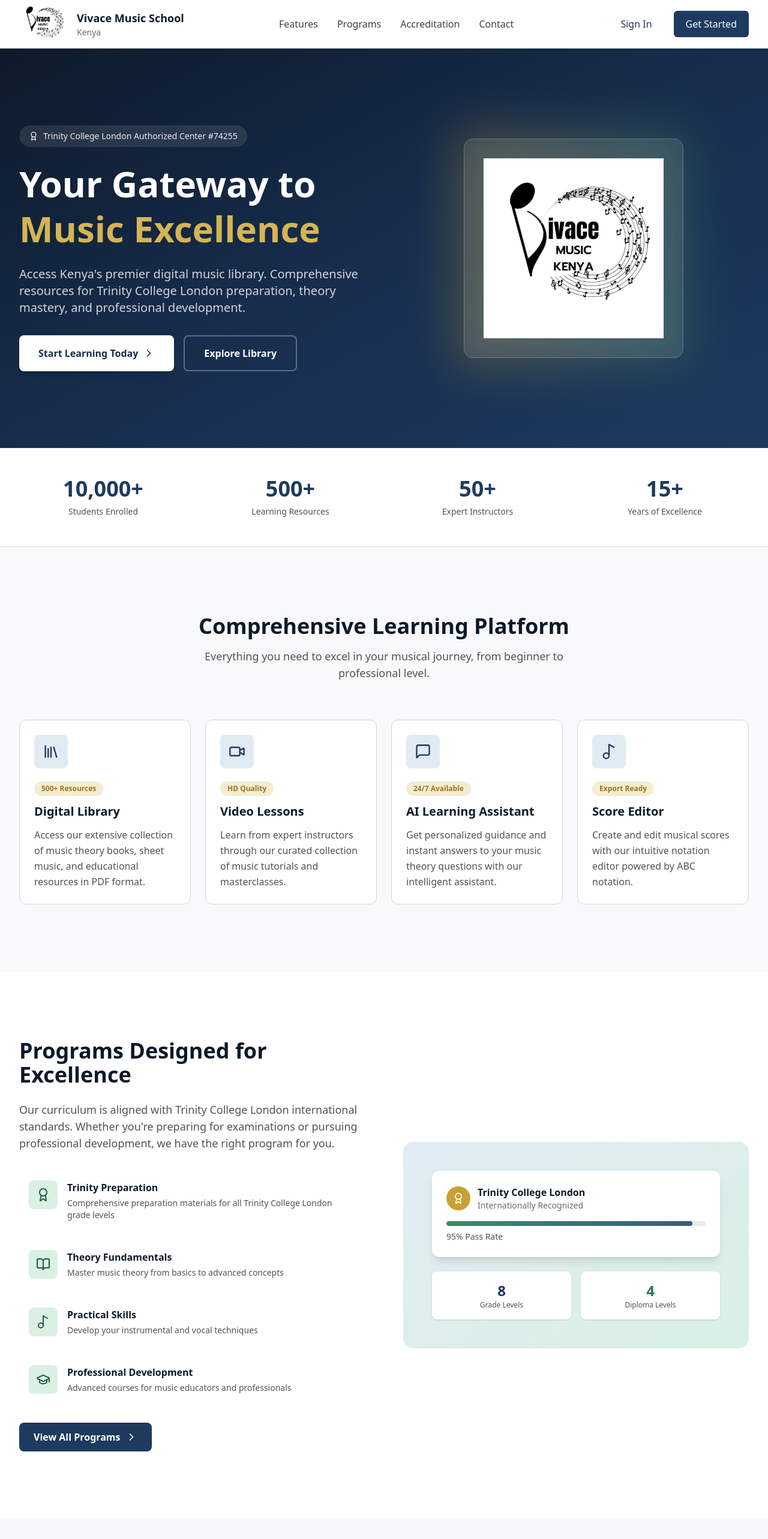
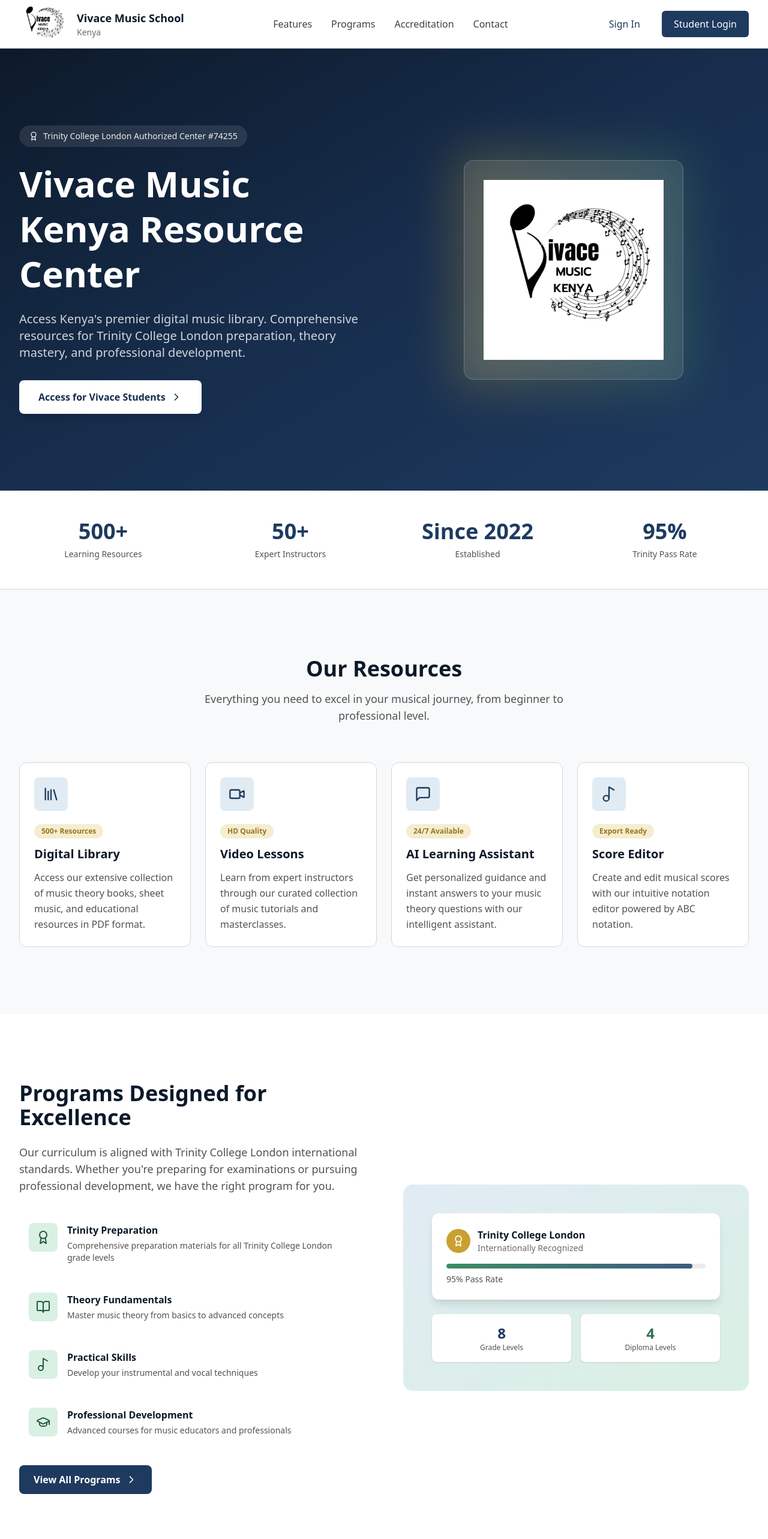
Before and after one commit to Tksagake/vivacelib2, a Next.js app: page / in a window 1280 px wide. Shown: the top 2566 px of the page at 60% size. Built offline with nearby package versions, Linux system fonts and the light colour scheme.

Commit message:
Institutional compliance: update landing page, remove ABRSM/LCME references, replace with Trinity College London

```diff
--- a/app/chat/page.tsx
+++ b/app/chat/page.tsx
@@ -195,7 +195,7 @@
                   Vivace AI Assistant
                 </h2>
                 <p className="text-[var(--neutral-600)] max-w-md mb-8">
-                  Ask me anything about music theory, ABRSM preparation, or get help with your musical journey.
+                  Ask me anything about music theory, Trinity College London preparation, or get help with your musical journey.
                 </p>
                 <div className="grid grid-cols-1 sm:grid-cols-2 gap-3 max-w-lg w-full">
                   {[
--- a/app/layout.tsx
+++ b/app/layout.tsx
@@ -2,8 +2,8 @@
 import "./globals.css";
 
 export const metadata: Metadata = {
-  title: "VivaceKenya Library 2.0",
-  description: "Kenya's Premier Digital Music Library - Access comprehensive music education resources, ABRSM preparation materials, and AI-powered learning assistance.",
+  title: "Vivace Music Kenya Resource Center",
+  description: "Kenya's Premier Digital Music Library - Access comprehensive music education resources, Trinity College London preparation materials, and AI-powered learning assistance.",
 };
 
 export default function RootLayout({
@@ -18,7 +18,7 @@
         <meta name="theme-color" content="#1e3a5f" />
         <meta name="description" content="Vivace Music School Kenya - Digital Library for Music Education" />
         <meta name="author" content="Vivace Music School Kenya" />
-        <meta name="keywords" content="Vivace, Music, School, Kenya, Library, ABRSM, Music Theory, Music Education" />
+        <meta name="keywords" content="Vivace, Music, School, Kenya, Library, Trinity College London, Music Theory, Music Education" />
         <meta property="og:title" content="VivaceKenya Library 2.0" />
         <meta property="og:description" content="Kenya's Premier Digital Music Library" />
         <meta property="og:image" content="/Logo.png" />
--- a/app/page.tsx
+++ b/app/page.tsx
@@ -37,10 +37,10 @@
   ];
 
   const stats = [
-    { value: '10,000+', label: 'Students Enrolled' },
     { value: '500+', label: 'Learning Resources' },
     { value: '50+', label: 'Expert Instructors' },
-    { value: '15+', label: 'Years of Excellence' }
+    { value: 'Since 2022', label: 'Established' },
+    { value: '95%', label: 'Trinity Pass Rate' }
   ];
 
   const programs = [
@@ -106,10 +106,10 @@
                 Sign In
               </button>
               <button
-                onClick={() => router.push("/register")}
+                onClick={() => router.push("/login")}
                 className="px-5 py-2.5 bg-[var(--primary-700)] text-white font-medium rounded-md hover:bg-[var(--primary-800)] transition-colors"
               >
-                Get Started
+                Student Login
               </button>
             </div>
 
@@ -134,15 +134,9 @@
               <div className="pt-4 space-y-3 border-t border-[var(--neutral-200)]">
                 <button
                   onClick={() => router.push("/login")}
-                  className="w-full py-3 text-[var(--primary-700)] font-medium border border-[var(--primary-700)] rounded-md hover:bg-[var(--primary-50)] transition-colors"
-                >
-                  Sign In
-                </button>
-                <button
-                  onClick={() => router.push("/register")}
                   className="w-full py-3 bg-[var(--primary-700)] text-white font-medium rounded-md hover:bg-[var(--primary-800)] transition-colors"
                 >
-                  Get Started
+                  Vivace Student Portal
                 </button>
               </div>
             </div>
@@ -163,8 +157,7 @@
               </div>
 
               <h1 className="text-4xl md:text-5xl lg:text-6xl font-bold text-white mb-6 leading-tight">
-                Your Gateway to
-                <span className="block text-[var(--accent-400)]">Music Excellence</span>
+                Vivace Music Kenya Resource Center
               </h1>
 
               <p className="text-lg md:text-xl text-white/80 mb-8 max-w-xl mx-auto lg:mx-0">
@@ -174,17 +167,11 @@
 
               <div className="flex flex-col sm:flex-row gap-4 justify-center lg:justify-start">
                 <button
-                  onClick={() => router.push("/register")}
+                  onClick={() => router.push("/login")}
                   className="inline-flex items-center justify-center gap-2 px-8 py-4 bg-white text-[var(--primary-800)] font-semibold rounded-lg hover:bg-[var(--accent-100)] transition-colors shadow-lg"
                 >
-                  Start Learning Today
+                  Access for Vivace Students
                   <ChevronRight size={20} />
-                </button>
-                <button
-                  onClick={() => router.push("/login")}
-                  className="inline-flex items-center justify-center gap-2 px-8 py-4 border-2 border-white/30 text-white font-semibold rounded-lg hover:bg-white/10 transition-colors"
-                >
-                  Explore Library
                 </button>
               </div>
             </div>
@@ -226,7 +213,7 @@
         <div className="max-w-7xl mx-auto px-4 sm:px-6 lg:px-8">
           <div className="text-center mb-16">
             <h2 className="text-3xl md:text-4xl font-bold text-[var(--primary-900)] mb-4">
-              Comprehensive Learning Platform
+              Our Resources
             </h2>
             <p className="text-lg text-[var(--neutral-600)] max-w-2xl mx-auto">
               Everything you need to excel in your musical journey, from beginner to professional level.
@@ -283,13 +270,15 @@
                 ))}
               </div>
 
-              <button
-                onClick={() => router.push("/register")}
+              <a
+                href="https://www.vivaceke.co.ke/services"
+                target="_blank"
+                rel="noopener noreferrer"
                 className="mt-8 inline-flex items-center gap-2 px-6 py-3 bg-[var(--primary-700)] text-white font-semibold rounded-lg hover:bg-[var(--primary-800)] transition-colors"
               >
                 View All Programs
                 <ChevronRight size={20} />
-              </button>
+              </a>
             </div>
 
             <div className="relative">
@@ -388,24 +377,18 @@
       <section className="py-20 lg:py-28 bg-gradient-to-r from-[var(--primary-800)] to-[var(--primary-900)]">
         <div className="max-w-4xl mx-auto px-4 sm:px-6 lg:px-8 text-center">
           <h2 className="text-3xl md:text-4xl font-bold text-white mb-6">
-            Begin Your Musical Journey Today
+            Access the Vivace Student Portal
           </h2>
           <p className="text-xl text-white/80 mb-10 max-w-2xl mx-auto">
-            Join thousands of students who have transformed their musical abilities through our comprehensive learning platform.
+            Vivace Music Kenya Resource Center is exclusively available for Vivace students.
           </p>
           <div className="flex flex-col sm:flex-row gap-4 justify-center">
             <button
-              onClick={() => router.push("/register")}
+              onClick={() => router.push("/login")}
               className="inline-flex items-center justify-center gap-2 px-8 py-4 bg-white text-[var(--primary-800)] font-semibold rounded-lg hover:bg-[var(--accent-100)] transition-colors shadow-lg"
             >
-              Create Free Account
+              Student Login
               <ChevronRight size={20} />
-            </button>
-            <button
-              onClick={() => router.push("/login")}
-              className="inline-flex items-center justify-center gap-2 px-8 py-4 border-2 border-white/30 text-white font-semibold rounded-lg hover:bg-white/10 transition-colors"
-            >
-              Sign In
             </button>
           </div>
         </div>
```
